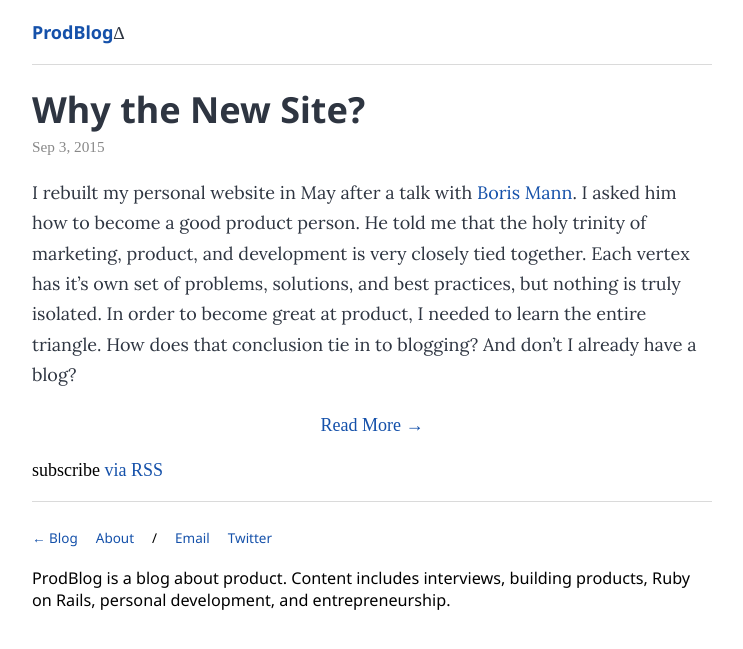
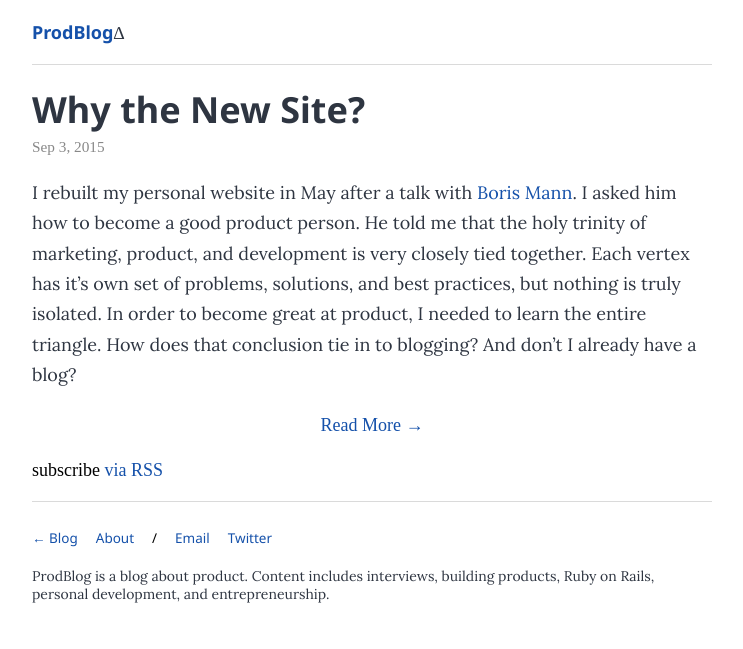
Before and after one commit to prodblog/prodblog.github.io, a Jekyll site: the page built from index.html, in a window 1280 px wide. Shown: the top 649 px of the page, without its empty margins (268-1011 px from the left). Built offline with Jekyll 4.4.1, drawn with Linux system fonts in a browser that asks for light colours; nearby versions of some CDN libraries.

Commit message:
text change to footer

```diff
--- a/_sass/_base.scss
+++ b/_sass/_base.scss
@@ -3,6 +3,7 @@
     border-bottom: 1px solid $light-grey;
     margin: 20px 0;
     padding-bottom: 20px;
+    @media (max-width: $max-width) {text-align: center;}
 
 }
 
@@ -12,12 +13,14 @@
     font-size: 1em;
     font-weight: 800;
     font-family: $sans;
+
     .logo {
         color: $dark-grey;
         font-family: Times;
         font-style: normal;
         font-weight: 400;
         transition: .5s color;
+
     }
         &:hover {
             text-decoration: none;
--- a/_sass/_layout.scss
+++ b/_sass/_layout.scss
@@ -6,8 +6,6 @@
     border: 0;
 }
 //
-
-
 
 // Body
 html {}
@@ -18,7 +16,6 @@ body {}
     @media (max-width: $max-width) {padding: 0 7px;}
 }
 //
-
 
 // Content
 .page-content, header, footer {
--- a/_sass/_typography.scss
+++ b/_sass/_typography.scss
@@ -68,3 +68,19 @@ a {
     }
 }
 //
+
+
+.site-footer {
+
+    .description {
+        font-family: $serif;
+        font-size: 14px;
+        transform: 1s color;
+        color: $dark-grey;
+        &:hover {
+            color: $blue;
+        }
+    }
+
+
+}
```
